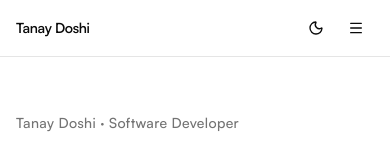
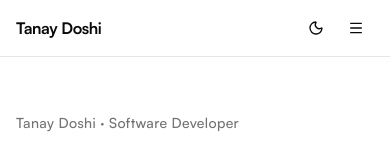
Before and after one commit to itanaydoshi/tanay-portfolio, a Next.js app: page / in a window 390 px wide. Shown: the top 149 px of the page. Built offline with nearby package versions, Linux system fonts and the light colour scheme.

Commit message:
Update Navbar styles for improved typography and responsiveness

```diff
--- a/src/components/layout/navbar.tsx
+++ b/src/components/layout/navbar.tsx
@@ -65,7 +65,7 @@ export function Navbar() {
       <Container className="flex h-14 items-center justify-between gap-4 sm:h-16">
         <Link
           href="/"
-          className="text-sm font-semibold tracking-tight"
+          className="text-base font-bold tracking-tight text-foreground transition-opacity hover:opacity-80 sm:text-lg"
           onClick={() => setOpen(false)}
         >
           {siteConfig.name}
```
